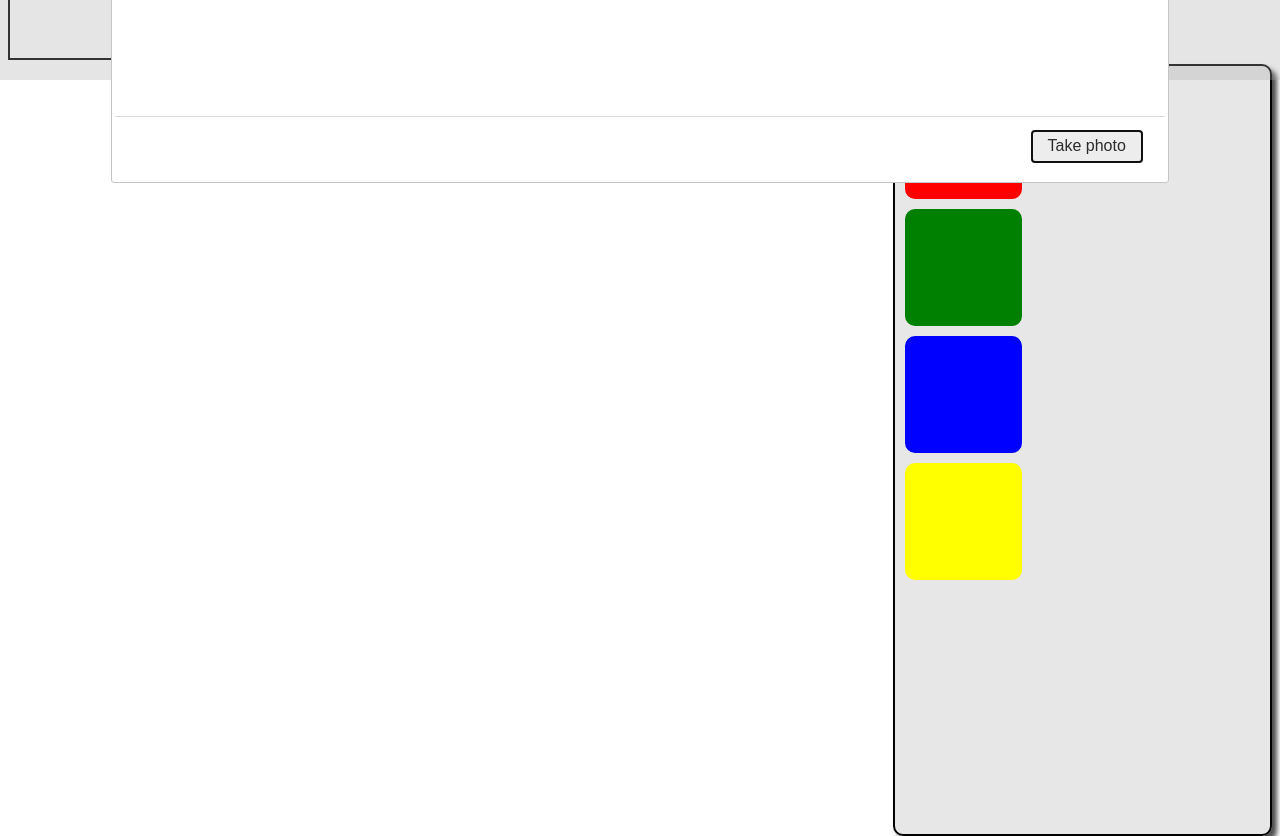
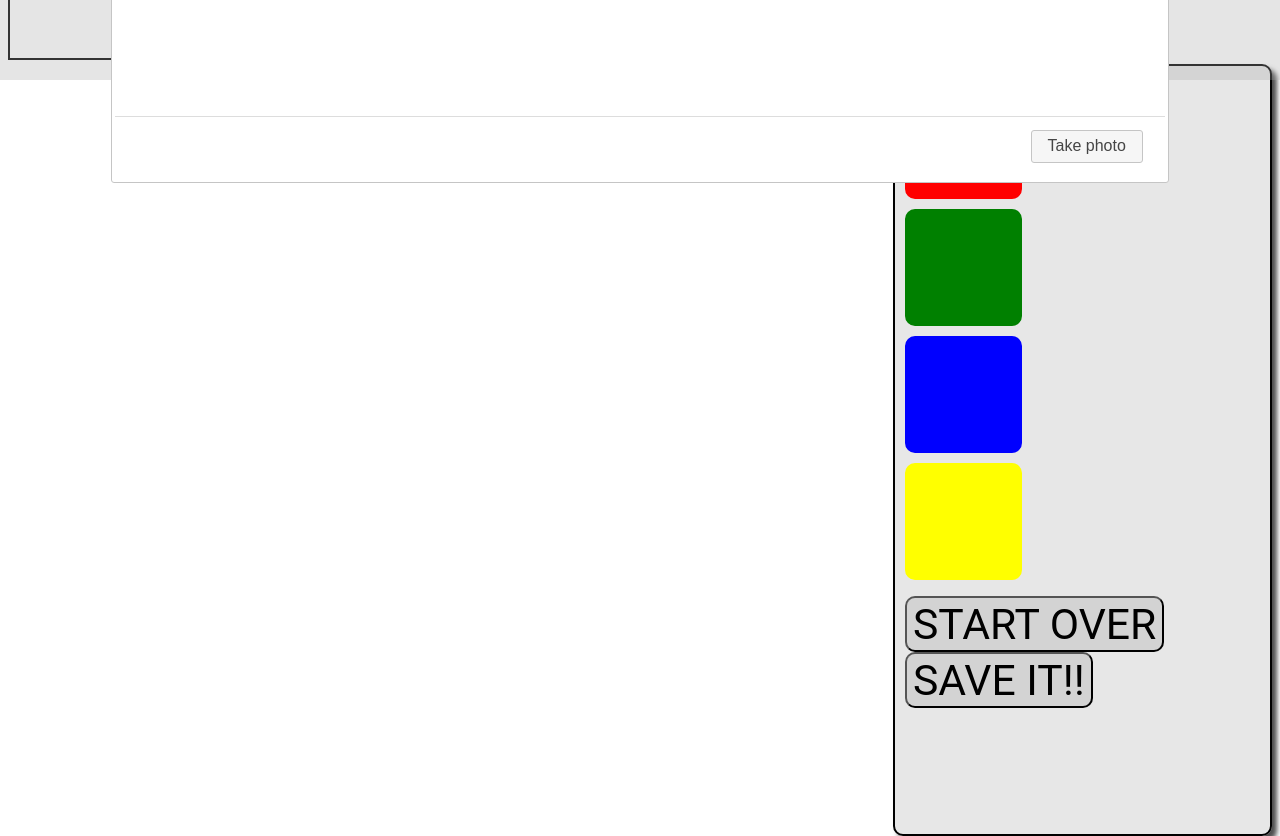
Before and after one commit to skapadia/leapdoodle, a website: page views/eteDoodle.html in a window 1280 px wide. Shown: the part 720-1556 px from the top of the page. Drawn offline with nearby package versions, Linux system fonts and the light colour scheme; files that its build step writes are made by us from their sources; files whose address does not match are found by name.

Commit message:
Disable Take Photo button until video plays; add action buttons for saving and starting over (not wired yet)

```diff
--- a/app.js
+++ b/app.js
@@ -57,6 +57,8 @@ app.get('/eteDoodle', function (req, res) {
    res.render('eteDoodle.html');
 });
 
+// TODO: Serve images for the slideshow web page
+
 app.post('/eteDoodle/saveSnapshot', function (req, res) {
     var imageDataUrl = req.body.imageData;
     var indexOfComma = imageDataUrl.indexOf(',');
--- a/public/css/doodle.css
+++ b/public/css/doodle.css
@@ -8,7 +8,22 @@
     float:right;
 }
 
-.paintColorList {
+button.actionButton {
+    font-family: Roboto, sans-serif;
+    /*font-weight: bold;*/
+    font-size: 32pt;
+    background-color: rgba(116,116,116,0.17);
+    border-radius:10px;
+}
+
+ul.actionButtonList {
+    list-style-type:none;
+    margin-left:10px;
+    padding-left:0px;
+    text-indent:0;
+}
+
+ul.paintColorList {
     list-style-type:none;
     margin-left:10px;
     padding-left:0px;
--- a/views/eteDoodle.html
+++ b/views/eteDoodle.html
@@ -124,15 +124,21 @@
                 minWidth: 1050,
                 minHeight: 794,
                 buttons: {
-                    "Take photo": function () {
-                        takeSnapshotFromVideo(video, webCamStream, canvas, canvasCtx);
-                        $(this).dialog('close');
+                    "takeSnapshotButton": {
+                        text: "Take photo",
+                        id: "takeSnapshotButton",
+                        click: function () {
+                            takeSnapshotFromVideo(video, webCamStream, canvas, canvasCtx);
+                            $(this).dialog('close');
+                        }
                     }
                 }
             });
 
+            $('#takeSnapshotButton').attr('disabled', 'disabled');
             startWebcamVideo(video, function (stream) {
                 webCamStream = stream;
+                $('#takeSnapshotButton').removeAttr('disabled');
             });
         });
     </script>
@@ -148,6 +154,10 @@
             <li class="paintColor backgroundBlue"></li>
             <li class="paintColor backgroundYellow"></li>
         </ul>
+        <ul class="actionButtonList" style="text-align: left;">
+            <li><button type="button" class="actionButton">START OVER</button></li>
+            <li><button type="button" class="actionButton">SAVE IT!!</button></li>
+        </ul>
     </div>
 </div>
 
```
